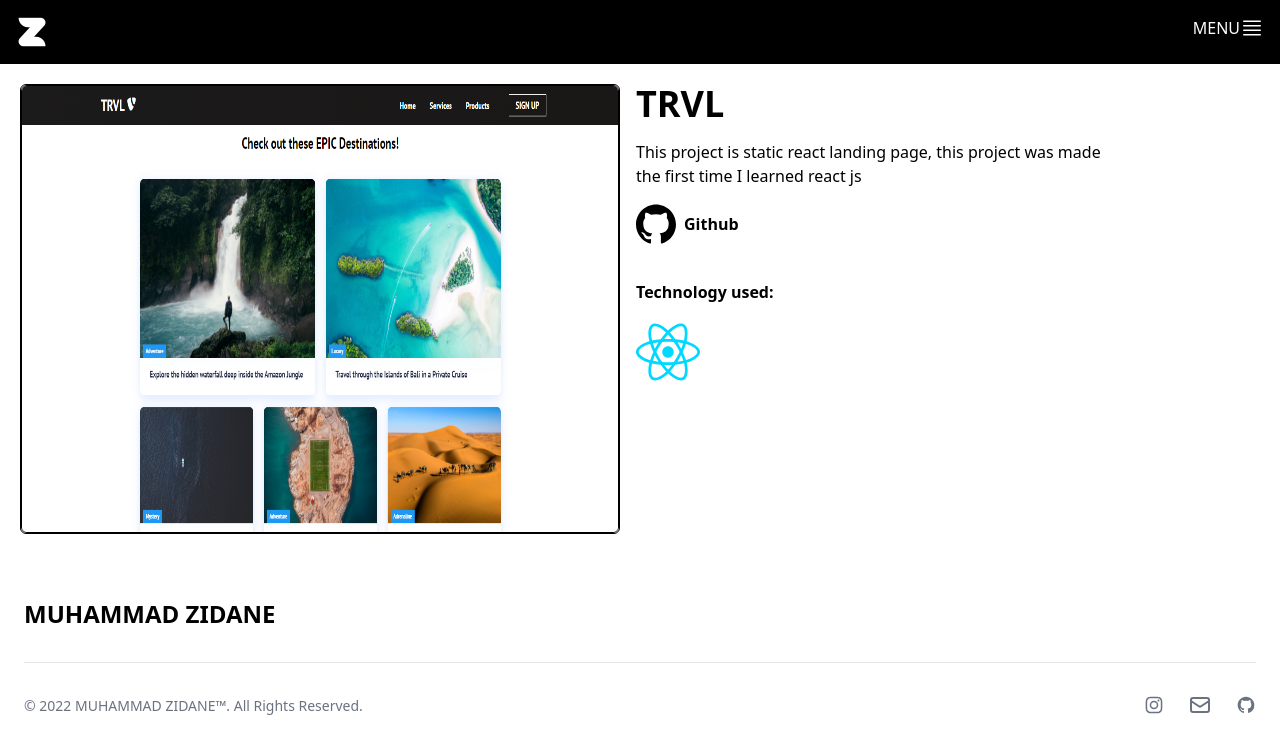
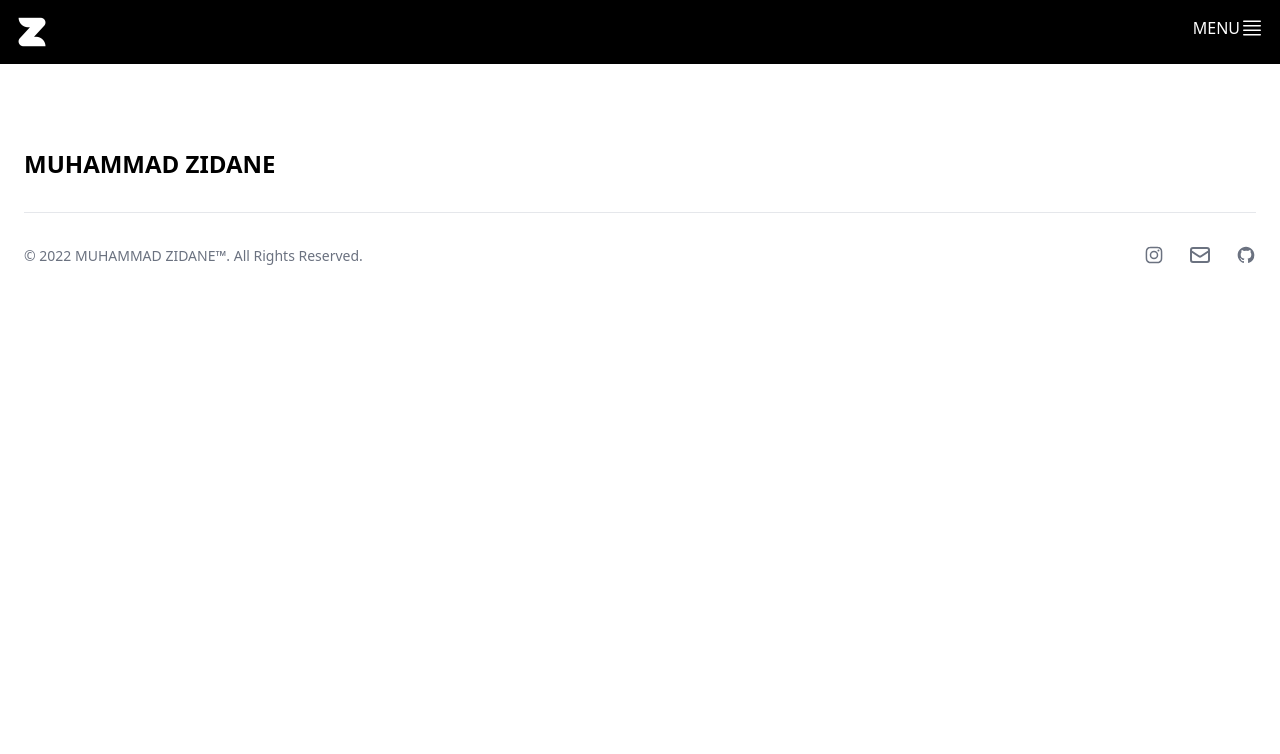
Before and after one commit to mhmddzidane/mhmddzidane.github.io, a Next.js app: page /projects/1 in a window 1280 px wide. Shown: the top 754 px of the page. Built offline with nearby package versions, Linux system fonts and the light colour scheme.

Commit message:
add nuxt project

```diff
--- a/components/organism/constant/index.js
+++ b/components/organism/constant/index.js
@@ -6,6 +6,7 @@ import {
   mongo,
   mySql,
   next,
+  nuxt,
   react,
   redux,
   tailwind,
@@ -23,21 +24,13 @@ import {
   movielist,
   portal,
   prayer,
+  task,
   trvl,
   warteg,
 } from "../../../public/images/homePage";
 
 export const projects = {
   all: [
-    {
-      name: `TRVL`,
-      photo: trvl,
-      desc: `This project is static react landing page, this project was made the first time I learned react js`,
-      github: `https://github.com/mhmddzidane/TRVL-React`,
-      tech: [react],
-      category: `react`,
-      id: 1,
-    },
     {
       name: `DaneBooking`,
       photo: book,
@@ -150,5 +143,14 @@ export const projects = {
       category: "vue",
       id: 13,
     },
+    {
+      name: `Task Board`,
+      photo: task,
+      desc: `Nuxtjs and Vuex learning projects, user can insert task, change it to done, and delete it`,
+      github: `https://github.com/mhmddzidane/nuxt-todo`,
+      tech: [nuxt],
+      category: "vue",
+      id: 14,
+    },
   ],
 };
--- a/public/icon/index.js
+++ b/public/icon/index.js
@@ -13,6 +13,7 @@ import mySql from "./MySQL.png";
 import ci from "./ci.png";
 import vue from "./vue.svg";
 import boot from "./boot.svg";
+import nuxt from "./nuxt.svg";
 export {
   ig,
   git,
@@ -29,4 +30,5 @@ export {
   ci,
   boot,
   vue,
+  nuxt,
 };
--- a/public/images/homePage/index.js
+++ b/public/images/homePage/index.js
@@ -12,6 +12,7 @@ import marvel from "./marvel.png";
 import dansSoc from "./danssoc.png";
 import hidden from "./hidden.png";
 import kulineran from "./kulineran.png";
+import task from "./task.png";
 
 export {
   pic,
@@ -28,4 +29,5 @@ export {
   hidden,
   dansSoc,
   kulineran,
+  task,
 };
```
Also changed, not shown: public/icon/nuxt.svg (added), public/images/homePage/task.png (added).
